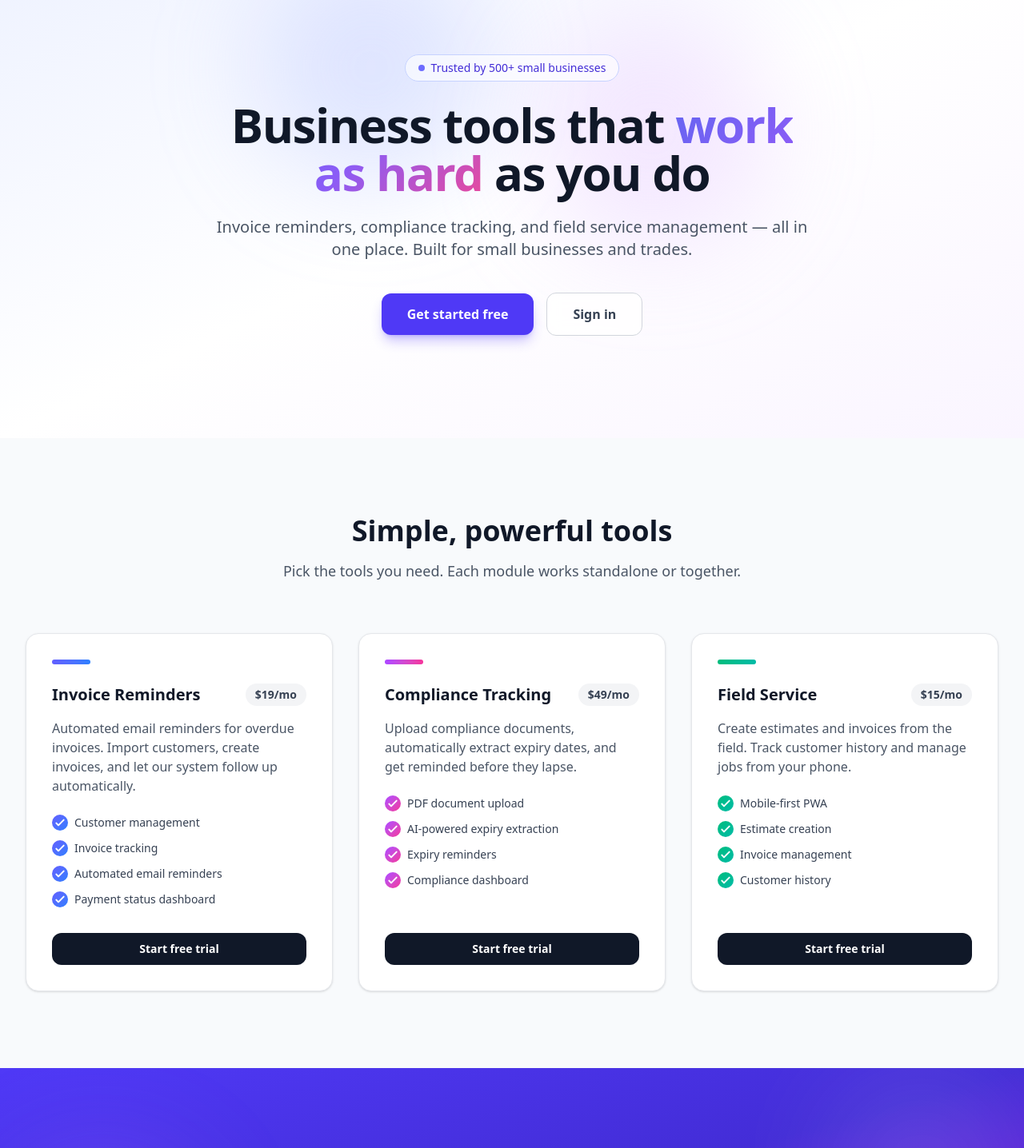
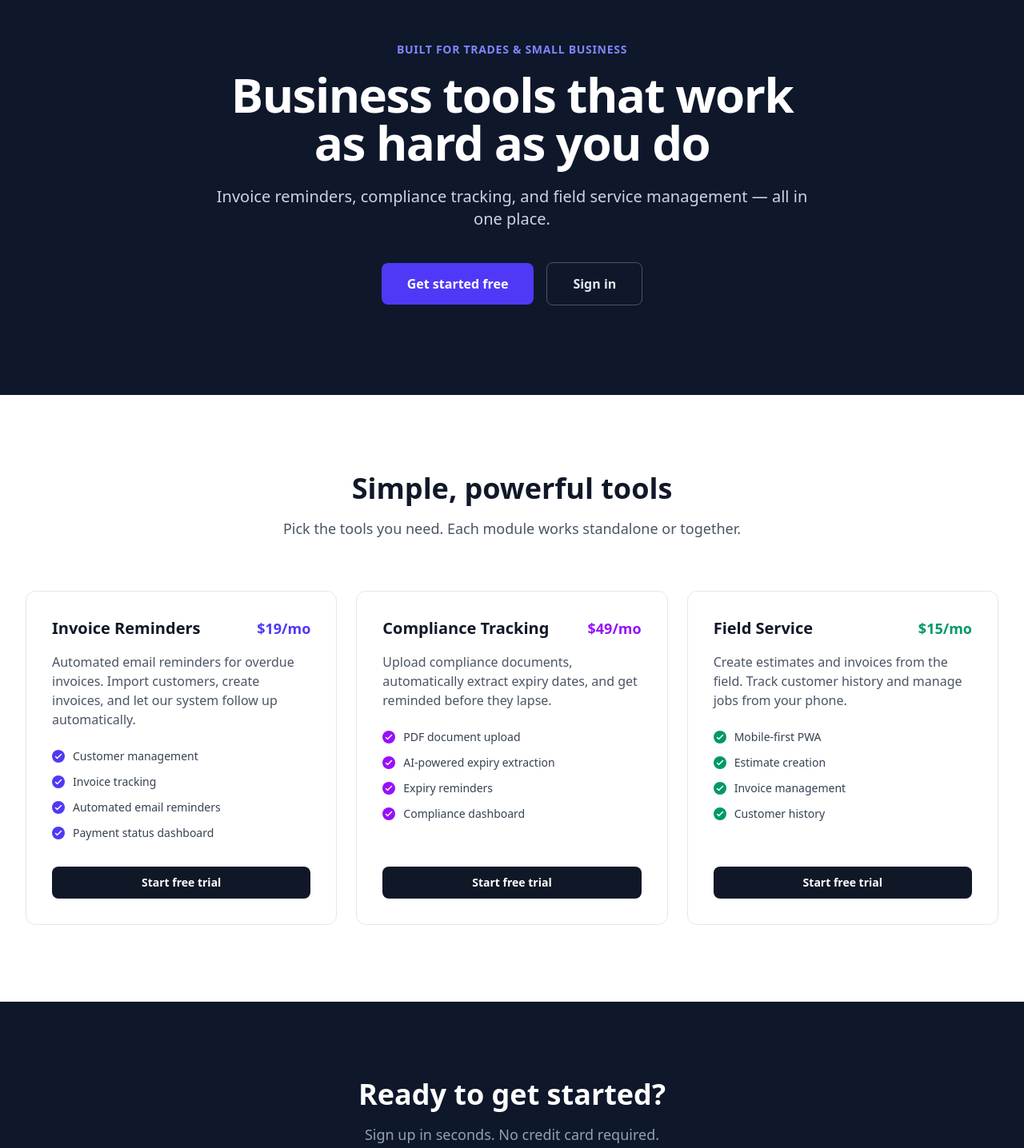
Before and after one commit to daggerstuff/tradedesk, a Next.js app: page / in a window 1280 px wide. Shown: the part 60-1496 px from the top of the page at 80% size. Built offline with nearby package versions, Linux system fonts and the light colour scheme.

Commit message:
feat(ui): strip glassmorphism — solid dark hero, solid cards, no blur/blobs/transparency

```diff
--- a/src/app/login/page.tsx
+++ b/src/app/login/page.tsx
@@ -31,15 +31,11 @@ export default function LoginPage() {
   }
 
   return (
-    <div className="relative flex min-h-screen items-center justify-center overflow-hidden bg-slate-50">
-      {/* Gradient blobs */}
-      <div className="absolute top-1/4 left-1/4 h-72 w-72 rounded-full bg-indigo-300/30 blur-3xl" />
-      <div className="absolute bottom-1/4 right-1/4 h-72 w-72 rounded-full bg-purple-300/30 blur-3xl" />
-
+    <div className="flex min-h-screen items-center justify-center bg-slate-50">
       {sent ? (
-        <div className="relative w-full max-w-md rounded-2xl border border-gray-200 bg-white/80 p-8 shadow-xl backdrop-blur-sm animate-fade-in-up">
-          <div className="mb-6 flex h-12 w-12 items-center justify-center rounded-xl bg-green-100">
-            <svg className="h-6 w-6 text-green-600" fill="none" viewBox="0 0 24 24" stroke="currentColor">
+        <div className="w-full max-w-md rounded-xl border border-gray-200 bg-white p-8 shadow-lg">
+          <div className="mb-6 flex h-10 w-10 items-center justify-center rounded-lg bg-green-100">
+            <svg className="h-5 w-5 text-green-600" fill="none" viewBox="0 0 24 24" stroke="currentColor">
               <path strokeLinecap="round" strokeLinejoin="round" strokeWidth={2} d="M5 13l4 4L19 7" />
             </svg>
           </div>
@@ -49,10 +45,10 @@ export default function LoginPage() {
           </p>
         </div>
       ) : (
-        <div className="relative w-full max-w-md rounded-2xl border border-gray-200 bg-white/80 p-8 shadow-xl backdrop-blur-sm animate-fade-in-up">
+        <div className="w-full max-w-md rounded-xl border border-gray-200 bg-white p-8 shadow-lg">
           {/* Logo */}
           <div className="mb-8 flex items-center gap-2">
-            <span className="inline-flex h-9 w-9 items-center justify-center rounded-lg bg-gradient-to-br from-indigo-500 to-purple-600 text-sm font-bold text-white">
+            <span className="inline-flex h-8 w-8 items-center justify-center rounded-lg bg-indigo-600 text-sm font-bold text-white">
               TD
             </span>
             <span className="text-lg font-bold text-gray-900">TradeDesk</span>
@@ -77,14 +73,14 @@ export default function LoginPage() {
                 required
                 value={email}
                 onChange={(e) => setEmail(e.target.value)}
-                className="w-full rounded-xl border border-gray-300 bg-white/50 px-4 py-2.5 text-gray-900 transition-all focus:border-indigo-500 focus:outline-none focus:ring-2 focus:ring-indigo-500/20"
+                className="w-full rounded-lg border border-gray-300 bg-white px-4 py-2.5 text-gray-900 transition-colors focus:border-indigo-500 focus:outline-none focus:ring-2 focus:ring-indigo-500/20"
                 placeholder="you@company.com"
               />
             </div>
             <button
               type="submit"
               disabled={loading}
-              className="w-full rounded-xl bg-indigo-600 py-2.5 font-semibold text-white shadow-lg shadow-indigo-600/30 transition-all hover:bg-indigo-700 hover:shadow-xl disabled:opacity-50 disabled:shadow-none"
+              className="w-full rounded-lg bg-indigo-600 py-2.5 font-semibold text-white transition-colors hover:bg-indigo-500 disabled:opacity-50"
             >
               {loading ? "Sending..." : "Send magic link"}
             </button>
--- a/src/app/page.tsx
+++ b/src/app/page.tsx
@@ -9,7 +9,9 @@ export default function LandingPage() {
       features: ["Customer management", "Invoice tracking", "Automated email reminders", "Payment status dashboard"],
       href: "/signup",
       cta: "Start free trial",
-      accent: "from-indigo-500 to-blue-500",
+      accentColor: "text-indigo-600",
+      checkBg: "bg-indigo-600",
+      btnHover: "group-hover:bg-indigo-600",
     },
     {
       name: "Compliance Tracking",
@@ -18,7 +20,9 @@ export default function LandingPage() {
       features: ["PDF document upload", "AI-powered expiry extraction", "Expiry reminders", "Compliance dashboard"],
       href: "/signup",
       cta: "Start free trial",
-      accent: "from-purple-500 to-pink-500",
+      accentColor: "text-purple-600",
+      checkBg: "bg-purple-600",
+      btnHover: "group-hover:bg-purple-600",
     },
     {
       name: "Field Service",
@@ -27,42 +31,37 @@ export default function LandingPage() {
       features: ["Mobile-first PWA", "Estimate creation", "Invoice management", "Customer history"],
       href: "/signup",
       cta: "Start free trial",
-      accent: "from-emerald-500 to-teal-500",
+      accentColor: "text-emerald-600",
+      checkBg: "bg-emerald-600",
+      btnHover: "group-hover:bg-emerald-600",
     },
   ]
 
   return (
-    <div className="bg-slate-50">
+    <div className="bg-white">
       {/* Hero */}
-      <section className="relative overflow-hidden">
-        {/* Gradient mesh background */}
-        <div className="absolute inset-0 bg-gradient-to-br from-indigo-50 via-white to-purple-50" />
-        <div className="absolute top-0 left-1/4 h-72 w-72 rounded-full bg-indigo-300/30 blur-3xl" />
-        <div className="absolute top-20 right-1/4 h-72 w-72 rounded-full bg-purple-300/30 blur-3xl" />
-
-        <div className="relative mx-auto max-w-7xl px-4 py-20 sm:px-6 lg:px-8 lg:py-32">
+      <section className="border-b border-gray-100 bg-slate-900">
+        <div className="mx-auto max-w-7xl px-4 py-20 sm:px-6 lg:px-8 lg:py-28">
           <div className="mx-auto max-w-3xl text-center">
-            <div className="mb-6 inline-flex items-center gap-2 rounded-full border border-indigo-200 bg-white/60 px-4 py-1.5 text-sm font-medium text-indigo-700 backdrop-blur-sm">
-              <span className="flex h-2 w-2 rounded-full bg-indigo-500 animate-pulse" />
-              Trusted by 500+ small businesses
-            </div>
-            <h1 className="text-4xl font-bold tracking-tight text-gray-900 sm:text-5xl lg:text-6xl">
-              Business tools that <span className="gradient-text">work as hard</span> as you do
+            <p className="mb-4 text-sm font-semibold uppercase tracking-wider text-indigo-400">
+              Built for trades & small business
+            </p>
+            <h1 className="text-4xl font-bold tracking-tight text-white sm:text-5xl lg:text-6xl">
+              Business tools that work as hard as you do
             </h1>
-            <p className="mt-6 text-lg text-gray-600 sm:text-xl">
+            <p className="mt-6 text-lg text-slate-300 sm:text-xl">
               Invoice reminders, compliance tracking, and field service management — all in one place.
-              Built for small businesses and trades.
             </p>
             <div className="mt-10 flex items-center justify-center gap-4">
               <Link
                 href="/signup"
-                className="rounded-xl bg-indigo-600 px-8 py-3.5 text-base font-semibold text-white shadow-lg shadow-indigo-600/30 transition-all hover:bg-indigo-700 hover:shadow-xl hover:shadow-indigo-600/40 hover:-translate-y-0.5"
+                className="rounded-lg bg-indigo-600 px-8 py-3.5 text-base font-semibold text-white transition-colors hover:bg-indigo-500"
               >
                 Get started free
               </Link>
               <Link
                 href="/login"
-                className="rounded-xl border border-gray-300 bg-white/80 px-8 py-3.5 text-base font-semibold text-gray-700 backdrop-blur-sm transition-all hover:bg-white hover:border-gray-400 hover:-translate-y-0.5"
+                className="rounded-lg border border-slate-600 px-8 py-3.5 text-base font-semibold text-slate-200 transition-colors hover:border-slate-400 hover:text-white"
               >
                 Sign in
               </Link>
@@ -72,7 +71,7 @@ export default function LandingPage() {
       </section>
 
       {/* Features */}
-      <section className="relative mx-auto max-w-7xl px-4 py-16 sm:px-6 lg:px-8 lg:py-24">
+      <section className="mx-auto max-w-7xl px-4 py-16 sm:px-6 lg:px-8 lg:py-24">
         <div className="mx-auto max-w-2xl text-center">
           <h2 className="text-3xl font-bold text-gray-900 sm:text-4xl">Simple, powerful tools</h2>
           <p className="mt-4 text-lg text-gray-600">
@@ -80,27 +79,23 @@ export default function LandingPage() {
           </p>
         </div>
 
-        <div className="mt-16 grid grid-cols-1 gap-8 lg:grid-cols-3">
-          {features.map((feature, idx) => (
+        <div className="mt-16 grid grid-cols-1 gap-6 lg:grid-cols-3">
+          {features.map((feature) => (
             <div
               key={feature.name}
-              className="group flex flex-col rounded-2xl border border-gray-200 bg-white p-8 shadow-sm transition-all duration-300 hover:shadow-xl hover:shadow-gray-200/60 hover:-translate-y-1"
-              style={{ animationDelay: `${idx * 100}ms` }}
+              className="group flex flex-col rounded-xl border border-gray-200 bg-white p-8 transition-all duration-200 hover:border-gray-300 hover:shadow-lg"
             >
-              {/* Gradient accent bar */}
-              <div className={`mb-6 h-1.5 w-12 rounded-full bg-gradient-to-r ${feature.accent} group-hover:w-20 transition-all duration-300`} />
-
               <div className="flex items-center justify-between">
                 <h3 className="text-xl font-bold text-gray-900">{feature.name}</h3>
-                <span className="rounded-full bg-gray-100 px-3 py-1 text-sm font-semibold text-gray-700">
+                <span className={`text-lg font-bold ${feature.accentColor}`}>
                   {feature.price}
                 </span>
               </div>
               <p className="mt-4 text-gray-600">{feature.description}</p>
               <ul className="mt-6 space-y-3 flex-1">
                 {feature.features.map((item) => (
-                  <li key={item} className="flex items-center gap-2 text-sm text-gray-700">
-                    <svg className={`h-5 w-5 flex-none bg-gradient-to-br ${feature.accent} rounded-full p-0.5 text-white`} fill="none" viewBox="0 0 24 24" stroke="currentColor">
+                  <li key={item} className="flex items-center gap-2.5 text-sm text-gray-700">
+                    <svg className={`h-4 w-4 flex-none ${feature.checkBg} rounded-full p-0.5 text-white`} fill="none" viewBox="0 0 24 24" stroke="currentColor">
                       <path strokeLinecap="round" strokeLinejoin="round" strokeWidth={3} d="M5 13l4 4L19 7" />
                     </svg>
                     {item}
@@ -109,7 +104,7 @@ export default function LandingPage() {
               </ul>
               <Link
                 href={feature.href}
-                className="mt-8 w-full rounded-xl bg-gray-900 py-2.5 text-center text-sm font-semibold text-white transition-all hover:bg-gray-800 group-hover:bg-indigo-600"
+                className={`mt-8 w-full rounded-lg bg-gray-900 py-2.5 text-center text-sm font-semibold text-white transition-colors hover:bg-gray-800 ${feature.btnHover}`}
               >
                 {feature.cta}
               </Link>
@@ -119,18 +114,16 @@ export default function LandingPage() {
       </section>
 
       {/* CTA */}
-      <section className="relative overflow-hidden bg-gradient-to-br from-indigo-600 via-indigo-700 to-purple-700">
-        <div className="absolute top-0 right-0 h-64 w-64 rounded-full bg-white/10 blur-3xl" />
-        <div className="absolute bottom-0 left-0 h-64 w-64 rounded-full bg-purple-400/20 blur-3xl" />
-        <div className="relative mx-auto max-w-7xl px-4 py-16 sm:px-6 lg:px-8 lg:py-24">
+      <section className="bg-slate-900">
+        <div className="mx-auto max-w-7xl px-4 py-16 sm:px-6 lg:px-8 lg:py-24">
           <div className="text-center">
             <h2 className="text-3xl font-bold text-white sm:text-4xl">Ready to get started?</h2>
-            <p className="mt-4 text-lg text-indigo-100">
+            <p className="mt-4 text-lg text-slate-400">
               Sign up in seconds. No credit card required.
             </p>
             <Link
               href="/signup"
-              className="mt-8 inline-block rounded-xl bg-white px-8 py-3.5 text-base font-semibold text-indigo-600 shadow-lg transition-all hover:bg-indigo-50 hover:shadow-xl hover:-translate-y-0.5"
+              className="mt-8 inline-block rounded-lg bg-indigo-600 px-8 py-3.5 text-base font-semibold text-white transition-colors hover:bg-indigo-500"
             >
               Create your account
             </Link>
```
Also changed, not shown: src/app/signup/page.tsx (+10 -14 lines).
